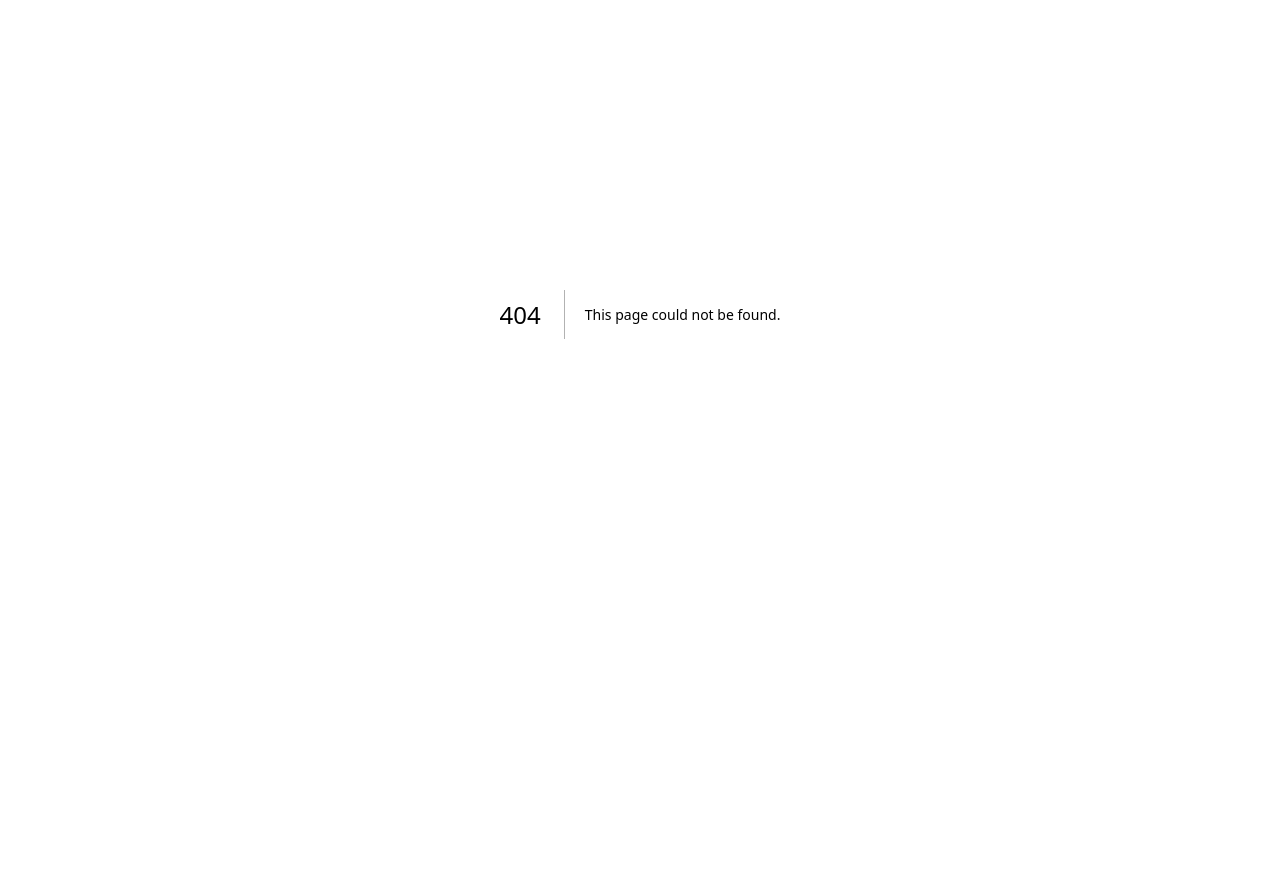
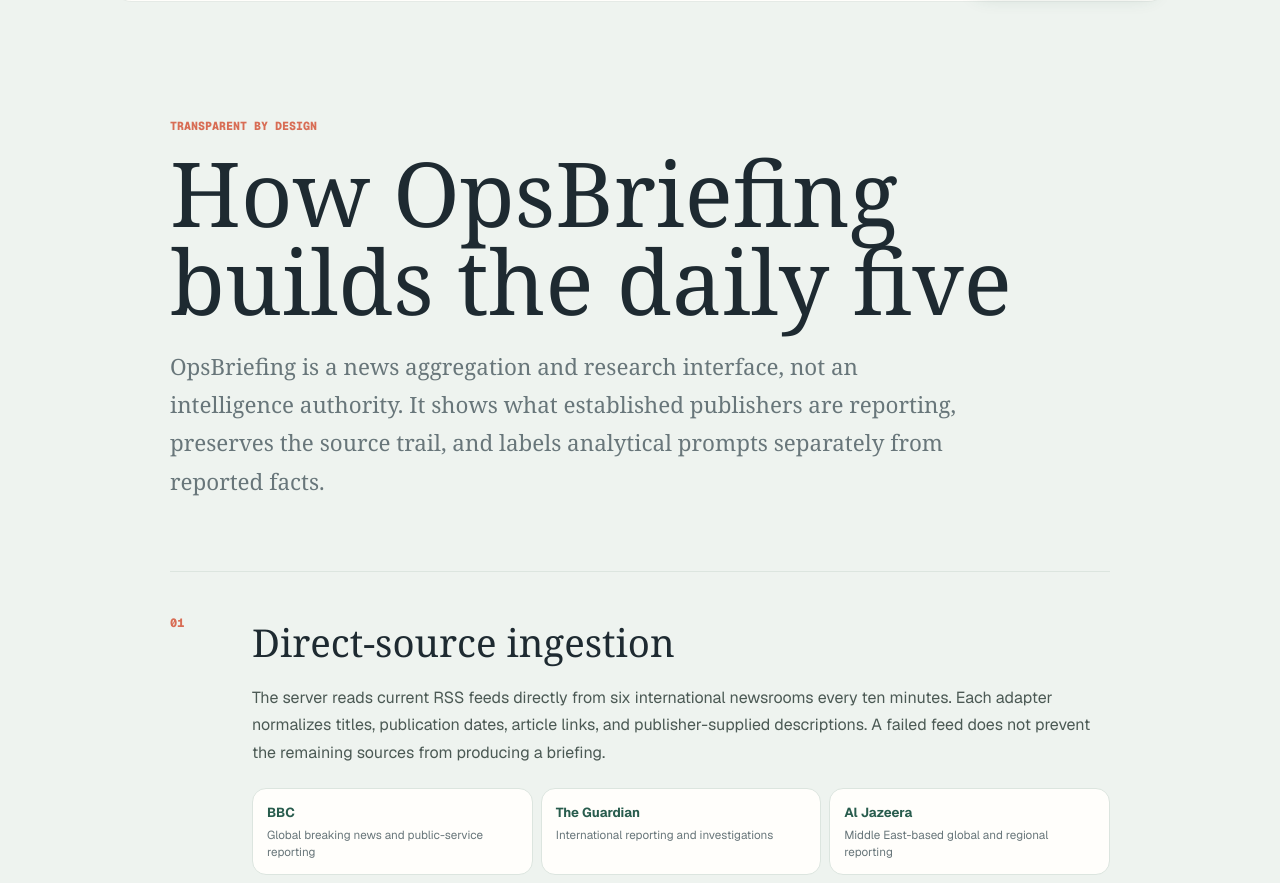
Before and after one commit to FixedChannel567/opsbriefing, a Next.js app: page /methodology in a window 1280 px wide. Before the commit this address had no page. Shown: the part 86-969 px from the top of the page. Before the commit the page ends 800 px from the top, so only its background shows below. Built offline with nearby package versions, Linux system fonts and the light colour scheme.

Commit message:
Add methodology page

```diff
--- /dev/null
+++ b/app/methodology/page.tsx
@@ -0,0 +1,35 @@
+import Link from "next/link";
+
+const sources = [
+  ["BBC", "Global breaking news and public-service reporting"],
+  ["The Guardian", "International reporting and investigations"],
+  ["Al Jazeera", "Middle East-based global and regional reporting"],
+  ["Deutsche Welle", "German public international broadcasting"],
+  ["France 24", "French public international broadcasting"],
+  ["The New York Times", "U.S.-based international reporting"],
+];
+
+export default function Methodology() {
+  return <main className="method-page">
+    <header className="method-header"><Link className="brand" href="/"><span>OB</span> OpsBriefing</Link><Link className="primary-button" href="/">Return to briefing</Link></header>
+    <article className="method-content">
+      <p className="eyebrow">Transparent by design</p>
+      <h1>How OpsBriefing builds the daily five</h1>
+      <p className="method-lede">OpsBriefing is a news aggregation and research interface, not an intelligence authority. It shows what established publishers are reporting, preserves the source trail, and labels analytical prompts separately from reported facts.</p>
+
+      <section><span className="method-number">01</span><div><h2>Direct-source ingestion</h2><p>The server reads current RSS feeds directly from six international newsrooms every ten minutes. Each adapter normalizes titles, publication dates, article links, and publisher-supplied descriptions. A failed feed does not prevent the remaining sources from producing a briefing.</p><div className="method-source-grid">{sources.map(([name, role]) => <div key={name}><strong>{name}</strong><span>{role}</span></div>)}</div></div></section>
+
+      <section><span className="method-number">02</span><div><h2>Sanitization and attribution</h2><p>Feed markup, scripts, styles, and encoded HTML are removed before evidence reaches the client. Factual passages remain extractive: every one is a publisher-provided description connected to its original article through a numbered citation.</p></div></section>
+
+      <section><span className="method-number">03</span><div><h2>Selection and ordering</h2><p>Articles are matched to transparent geopolitical topic dictionaries. Duplicate publishers are removed within a topic, and the five clusters with the broadest independent source coverage are selected. Source breadth is an ordering signal, not a claim that a story is true or more important in every context.</p></div></section>
+
+      <section><span className="method-number">04</span><div><h2>Location resolution</h2><p>The map uses a curated geopolitical gazetteer. Place names found in the current source titles and descriptions are counted, resolved to latitude and longitude, and projected onto the world map. When no supported place appears, the interface discloses that it is using a regional fallback.</p></div></section>
+
+      <section><span className="method-number">05</span><div><h2>Daily change detection</h2><p>A production database saves one snapshot per event and UTC day. The next briefing compares lead headlines, source rosters, source breadth, and mapped locations against the most recent prior day. The resulting delta explains exactly which observable inputs changed.</p></div></section>
+
+      <section><span className="method-number">06</span><div><h2>Limitations</h2><ul><li>RSS descriptions vary in depth and may omit context available in the full article.</li><li>Publisher framing can differ; citations are provided so readers can inspect each account.</li><li>Topic dictionaries and the gazetteer are deterministic but not exhaustive.</li><li>Breaking-news reports can change as publishers correct or expand their coverage.</li><li>Watchpoints are analytical prompts, not predictions or verified facts.</li></ul></div></section>
+
+      <footer><strong>Editorial principle</strong><p>Reported facts stay attributable. Analysis stays labeled. Uncertainty stays visible.</p></footer>
+    </article>
+  </main>;
+}
```
